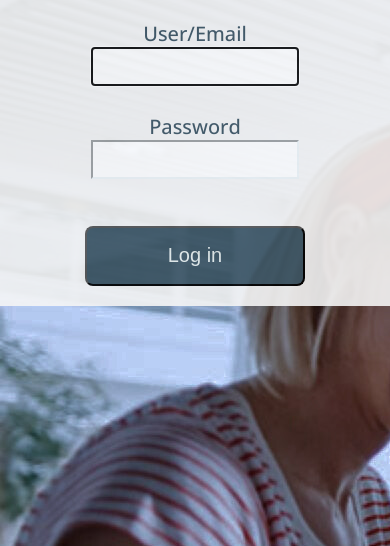
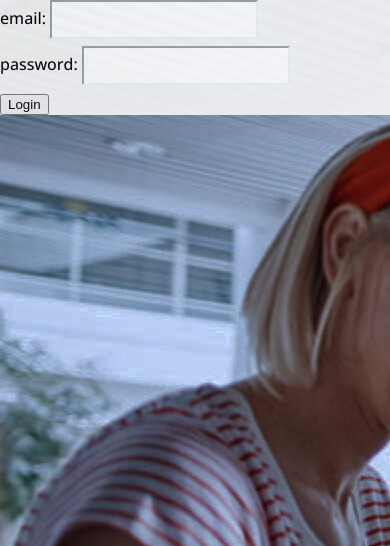
Before and after one commit to psong1/MoJobs, a Node server app: page /login.html in a window 390 px wide. Shown: the part 112-658 px from the top of the page. Run offline with Node 20, Linux system fonts and the light colour scheme; some libraries are stand-ins or nearby versions.

```diff
--- a/public/login.html
+++ b/public/login.html
@@ -13,7 +13,7 @@
     <header class = "header">
         <h3 class = "nav"><a href="index.html">Home</a></h3>
     </header>
-    <section class = "login-input">
+    <!-- <section class = "login-input">
         <div class = "userName">
             <label for="User">User/Email</label>
             <input type="text" id="User-Name" autofocus>
@@ -23,11 +23,26 @@
             <input type="text" id="Password" autofocus>
         </div>
         <div class ="login">
-            <button id= "logIn">Log in</button>
+            <button id= "logIn" type="submit">Log in</button>
         </div>
 
 
-    </section>
+    </section> -->
 
+    <form class="form signup-form login-input">
+        <div class="form-group">
+          <label for="email-signup">email:</label>
+          <input class="form-input" type="text" id="User-Name" />
+        </div>
+        <div class="form-group">
+          <label for="password-signup">password:</label>
+          <input class="form-input" type="password" id="Password" />
+        </div>
+        <div class="form-group">
+          <button class="btn btn-primary" type="submit">Login</button>
+        </div>
+      </form>
+
+    <script src="./js/login.js"></script>
 </body>
 </html>
```
Also changed, not shown: public/jobs.css (+4 -4 lines).
